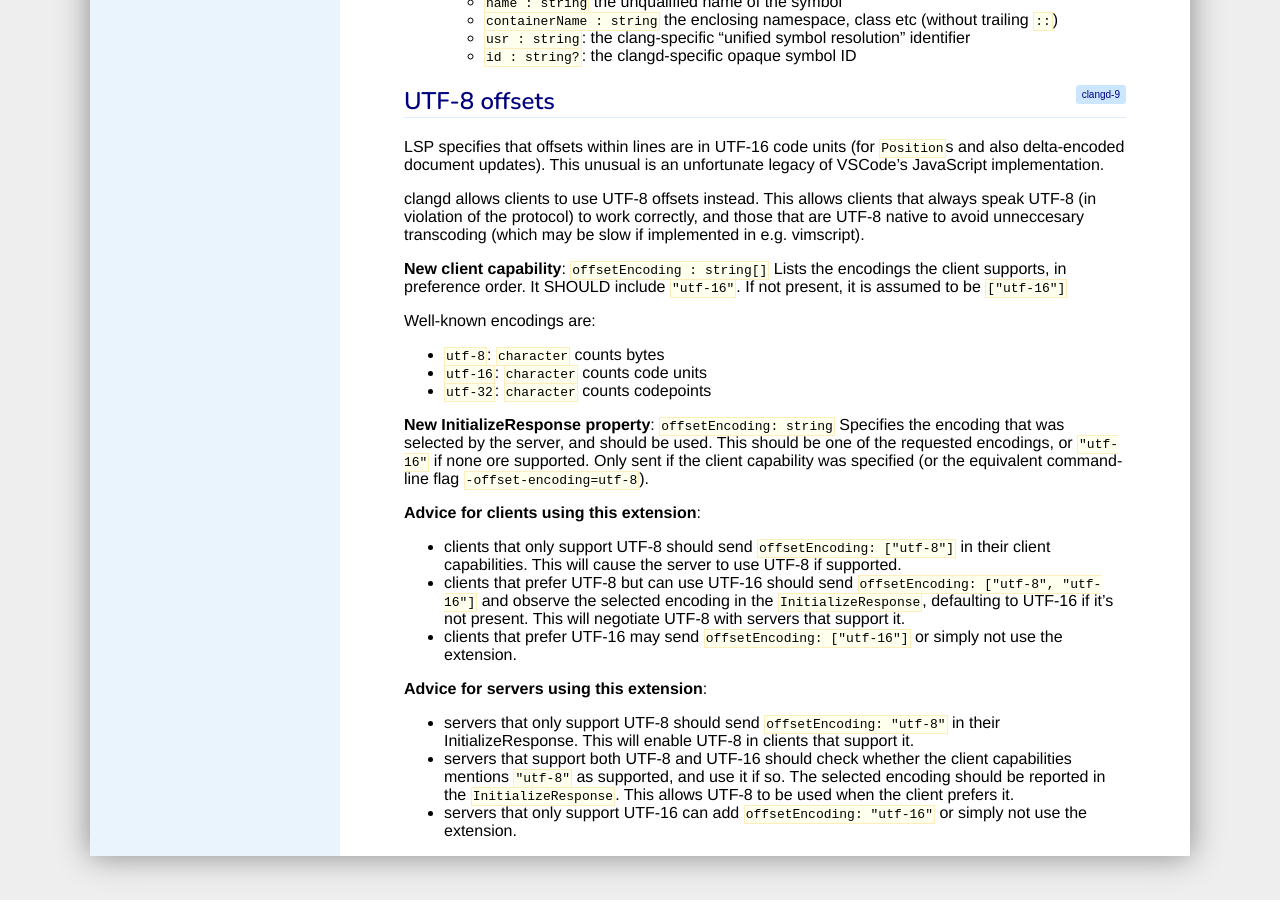
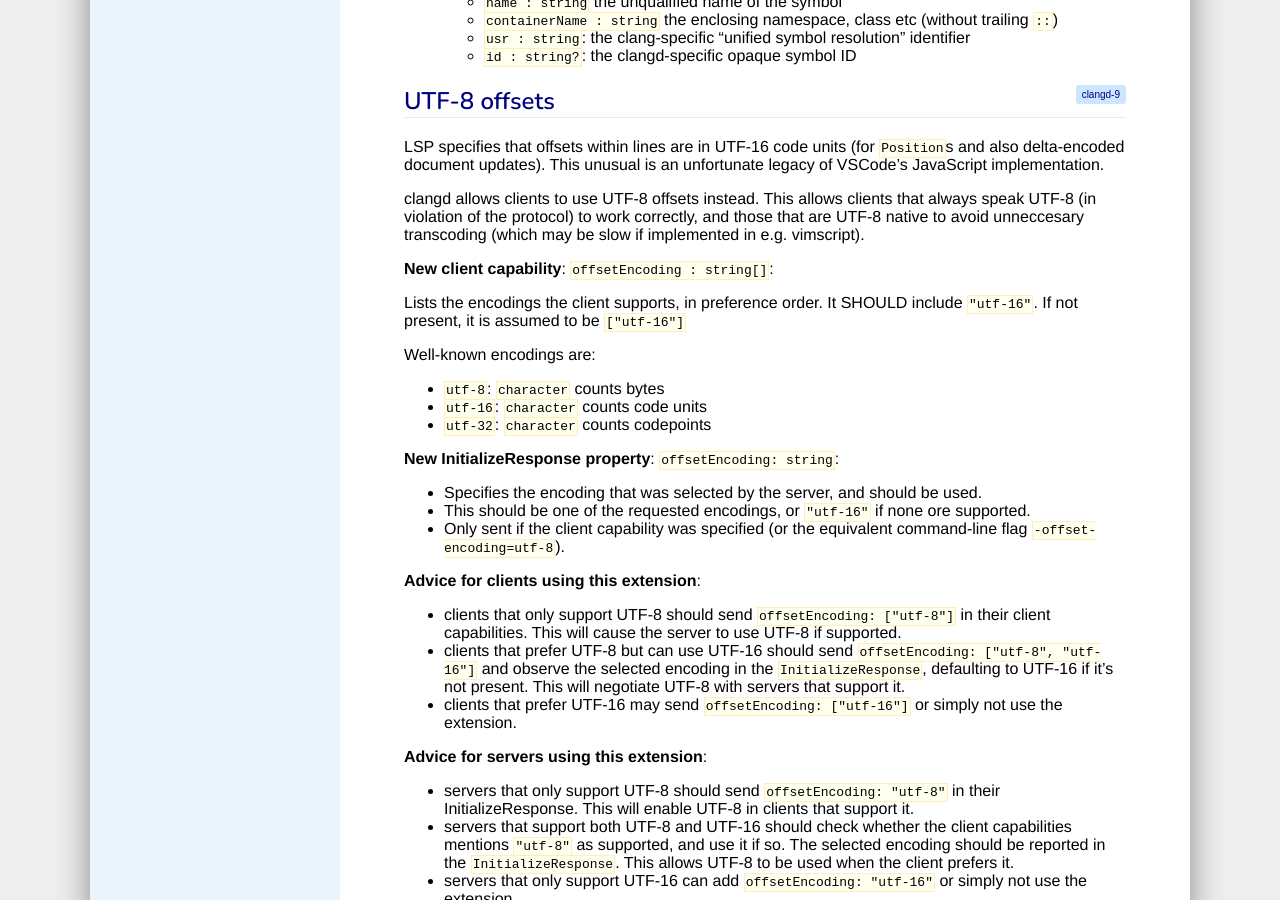
Before and after one commit to llvm/clangd-www, a Jekyll site: the page built from extensions.md, in a window 1280 px wide and 900 px high, scrolled down 2542 px. Built offline with Jekyll 4.4.1, drawn with Linux system fonts in a browser that asks for light colours; our own code applies the rules of GitHub Pages for plain Markdown files.

Commit message:
Tweak formatting

```diff
--- a/extensions.md
+++ b/extensions.md
@@ -138,7 +138,8 @@ This unusual is an unfortunate legacy of VSCode's JavaScript implementation.
 
 clangd allows clients to use UTF-8 offsets instead. This allows clients that always speak UTF-8 (in violation of the protocol) to work correctly, and those that are UTF-8 native to avoid unneccesary transcoding (which may be slow if implemented in e.g. vimscript).
 
-**New client capability**: `offsetEncoding : string[]`
+**New client capability**: `offsetEncoding : string[]`:
+
   Lists the encodings the client supports, in preference order. It SHOULD include `"utf-16"`. If not present, it is assumed to be `["utf-16"]`
 
   Well-known encodings are:
@@ -146,10 +147,10 @@ clangd allows clients to use UTF-8 offsets instead. This allows clients that alw
   - `utf-16`: `character` counts code units
   - `utf-32`: `character` counts codepoints
 
-**New InitializeResponse property**: `offsetEncoding: string`
-  Specifies the encoding that was selected by the server, and should be used.
-  This should be one of the requested encodings, or `"utf-16"` if none ore supported.
-  Only sent if the client capability was specified (or the equivalent command-line flag `-offset-encoding=utf-8`).
+**New InitializeResponse property**: `offsetEncoding: string`:
+  - Specifies the encoding that was selected by the server, and should be used.
+  - This should be one of the requested encodings, or `"utf-16"` if none ore supported.
+  - Only sent if the client capability was specified (or the equivalent command-line flag `-offset-encoding=utf-8`).
 
 **Advice for clients using this extension**:
   - clients that only support UTF-8 should send `offsetEncoding: ["utf-8"]` in their client capabilities.
```
